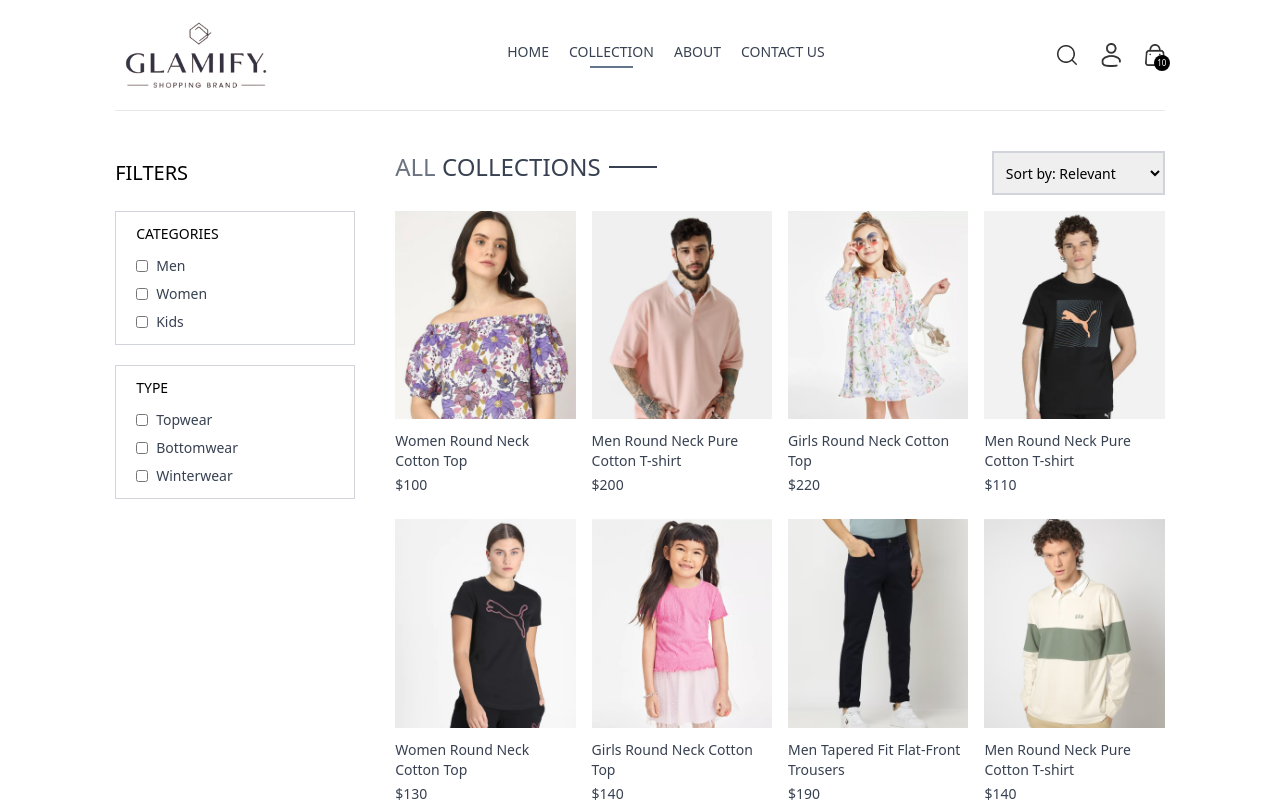
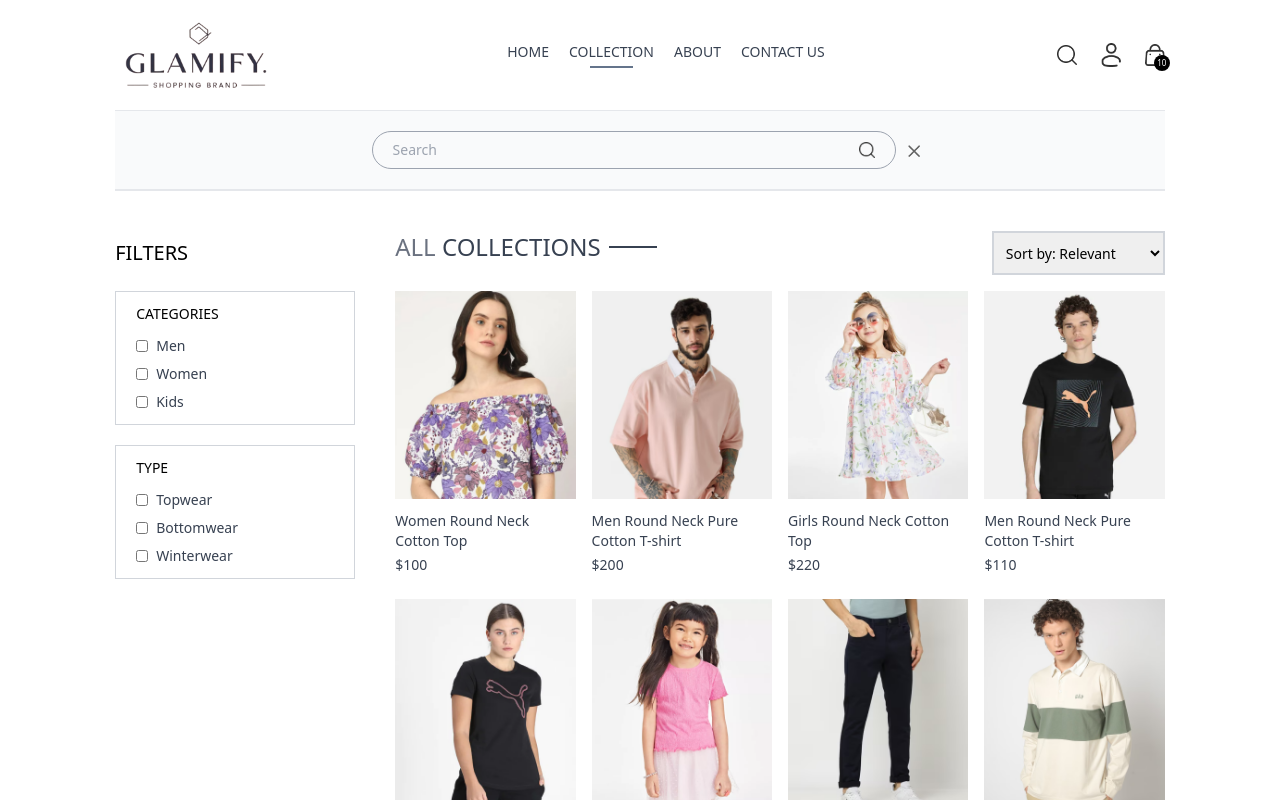
Before and after one commit to DeepshikhaJana/Glamify, a React (Vite) app: page /collection in a window 1280 px wide. Both pictures are taken after a click on the picture 1066 px from the left and 55 px from the top of the page. Shown: the top 800 px of the page. Built offline with nearby package versions, Linux system fonts and the light colour scheme.

Commit message:
added search bar

```diff
--- a/src/App.jsx
+++ b/src/App.jsx
@@ -12,6 +12,7 @@ import Orders from './pages/Orders';
 import Cart from './pages/Cart';
 import Navbar from './component/Navbar';
 import Footer from './component/Footer';
+import SearchBar from './component/SearchBar';
 
 
 function App() {
@@ -19,6 +20,7 @@ function App() {
   return (
     <div className="px-4 sm:px-[5vw] md:px-[7vw] lg:px-[9vw]">
       <Navbar/>
+      <SearchBar/>
 
       <Routes>
         <Route path="/" element={<Home/>} />
--- a/src/component/Navbar.jsx
+++ b/src/component/Navbar.jsx
@@ -1,7 +1,11 @@
-import React from 'react'
+import React, { useState, useContext } from 'react'
 import {assets} from '../assets/assets'
 import { Link, NavLink } from 'react-router-dom'
+import { ShopContext } from "../context/ShopContext";
+
 function Navbar() {
+
+    const {setShowSearch} = useContext(ShopContext);
 
   return (
     <div className="flex items-center justify-between py-5 font-medium">
@@ -27,7 +31,7 @@ function Navbar() {
         </NavLink>
       </ul>
       <div className="flex items-center gap-6">
-        <img src={assets.search_icon} className="w-5 cursor-pointer" alt="" />
+        <img onClick={() => setShowSearch(true)} src={assets.search_icon} className="w-5 cursor-pointer" alt="" />
 
         <div className="group relative">
           <img
--- /dev/null
+++ b/src/component/SearchBar.jsx
@@ -0,0 +1,32 @@
+import React, { useState, useEffect} from 'react'
+import { ShopContext } from '../context/ShopContext'
+import { useContext } from 'react';
+import { assets } from '../assets/assets';
+import { useLocation } from 'react-router-dom';
+
+const SearchBar = () => {
+
+    const {search, setSearch, showSearch, setShowSearch} = useContext(ShopContext);
+    const [visible, setVisible] =useState(false);
+    const location = useLocation();
+
+    useEffect(()=> {
+        if(location.pathname.includes('collection')){
+            setVisible(true);
+        }
+        else{
+            setVisible(false);
+        }
+    }, [location])
+  return showSearch && visible ? (
+    <div className='border-t border-b bg-gray-50 text-center'>
+        <div className='inline-flex items-center justify-center border border-gray-400 px-5 py-2 my-5 mx-3 rounded-full w-3/4 sm:w-1/2'>
+            <input value={search} onChange={(e) => setSearch(e.target.value)}className='flex-1 outline-none bg-inherit text-sm' type="text" placeholder='Search' />
+            <img className='w-4' src={assets.search_icon} alt="" />
+        </div>
+        <img onClick={()=> setShowSearch(false)} className='inline w-3 cursor-pointer' src={assets.cross_icon} alt="" />
+    </div>
+  ) : null
+}
+
+export default SearchBar
--- a/src/context/ShopContext.jsx
+++ b/src/context/ShopContext.jsx
@@ -1,4 +1,4 @@
-import {createContext} from "react";
+import {createContext, useState} from "react";
 import { products } from "../assets/assets";
 
 
@@ -7,10 +7,14 @@ export const ShopContext = createContext();
 const ShopContextProvider = (props) => {
     const currency = '$';
     const delivery_fee = 10;
+    const [search, setSearch] = useState('');
+    const [showSearch, setShowSearch] = useState(false)
 
     const value = {
-        products, currency, delivery_fee
+        products, currency, delivery_fee,
+        search, setSearch, showSearch, setShowSearch
     }
+
   return (
     <ShopContext.Provider value={value}>
         {props.children}
--- a/src/pages/Collection.jsx
+++ b/src/pages/Collection.jsx
@@ -6,7 +6,7 @@ import ProductItem from '../component/ProductItem';
 
 function Collection() {
 
-  const {products} = useContext(ShopContext);
+  const {products, search, showSearch} = useContext(ShopContext);
   const [showFilter, setShowFilter] = useState(false);
   const [filterProducts, setFilterProducts] = useState([]);
   const [category, setCategory] = useState([]);
@@ -33,6 +33,10 @@ function Collection() {
 
   const applyFilter = () => {
     let productCopy = products.slice();
+
+    if(showSearch && search){
+      productCopy = productCopy.filter(item => item.name.toLowerCase().includes(search.toLowerCase()))
+    }
 
     if(category.length > 0){
       productCopy = productCopy.filter(item => category.includes(item.category));
@@ -63,7 +67,7 @@ function Collection() {
 
    useEffect(() => {
     applyFilter();
-   }, [category, subCategory])
+   }, [category, subCategory, search, showSearch])
 
    useEffect(()=>{
       sortProduct();
```
